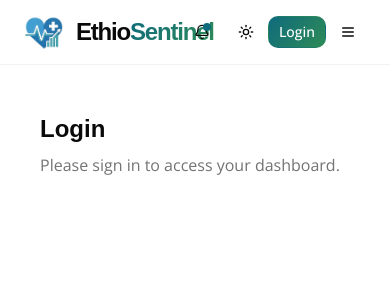
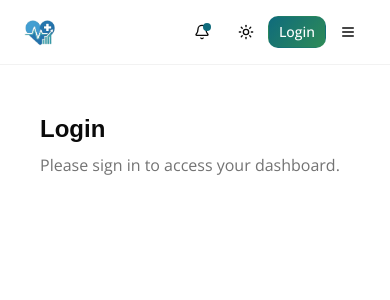
Before and after one commit to bereket-alemayehu/EthioSentinel-Frontend, a React (Vite) app: page /login in a window 390 px wide. Shown: the top 300 px of the page. Built offline with nearby package versions, Linux system fonts and the light colour scheme.

Commit message:
style: adjust navbar logo sizing and responsive visibility for smaller screens

```diff
--- a/src/components/Nav/Navbar.tsx
+++ b/src/components/Nav/Navbar.tsx
@@ -82,13 +82,13 @@ export function Navbar() {
       <div className="w-full flex h-16 items-center justify-between px-6">
         {/* Left: Logo & Desktop Nav */}
         <div className="flex items-center gap-10">
-          <Link to={user ? `/${user.role}` : "/"} className="flex items-center gap-3 transition-all hover:scale-[1.02] active:scale-95">
+          <Link to={user ? `/${user.role}` : "/"} className="flex items-center gap-2 md:gap-3 transition-all hover:scale-[1.02] active:scale-95">
             <img
               src="/logo.png"
-              alt="Logo"
-              className="h-10 w-auto object-contain"
+              alt="Logoo"
+              className="h-8 w-auto md:h-10 object-contain"
             />
-            <span className="text-2xl font-bold tracking-tighter sm:inline-block font-heading">
+            <span className="text-xl md:text-2xl font-bold tracking-tighter hidden min-[400px]:inline-block font-heading">
               Ethio<span className="primary-text-gradient font-black">Sentinel</span>
             </span>
           </Link>
```
